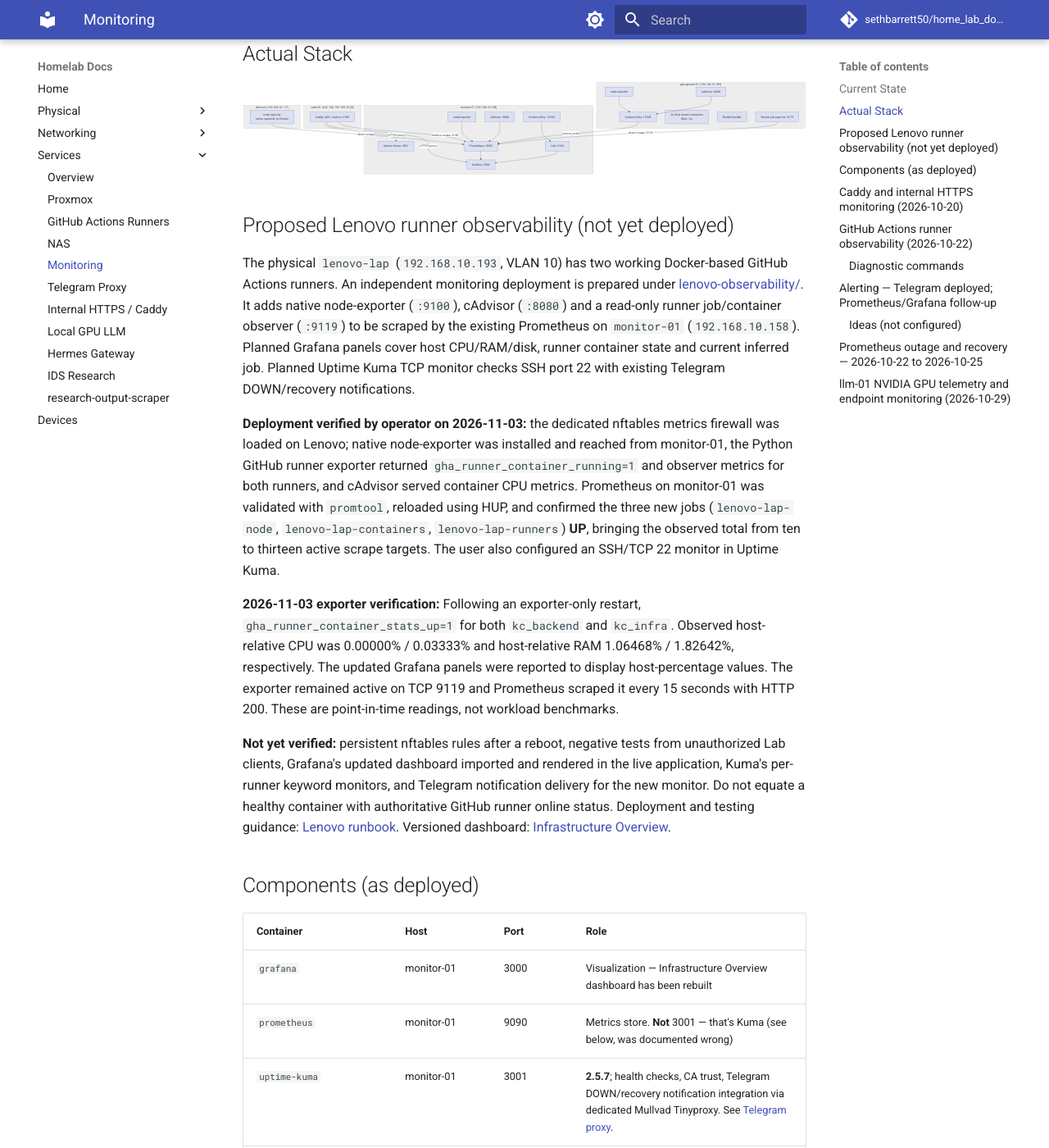
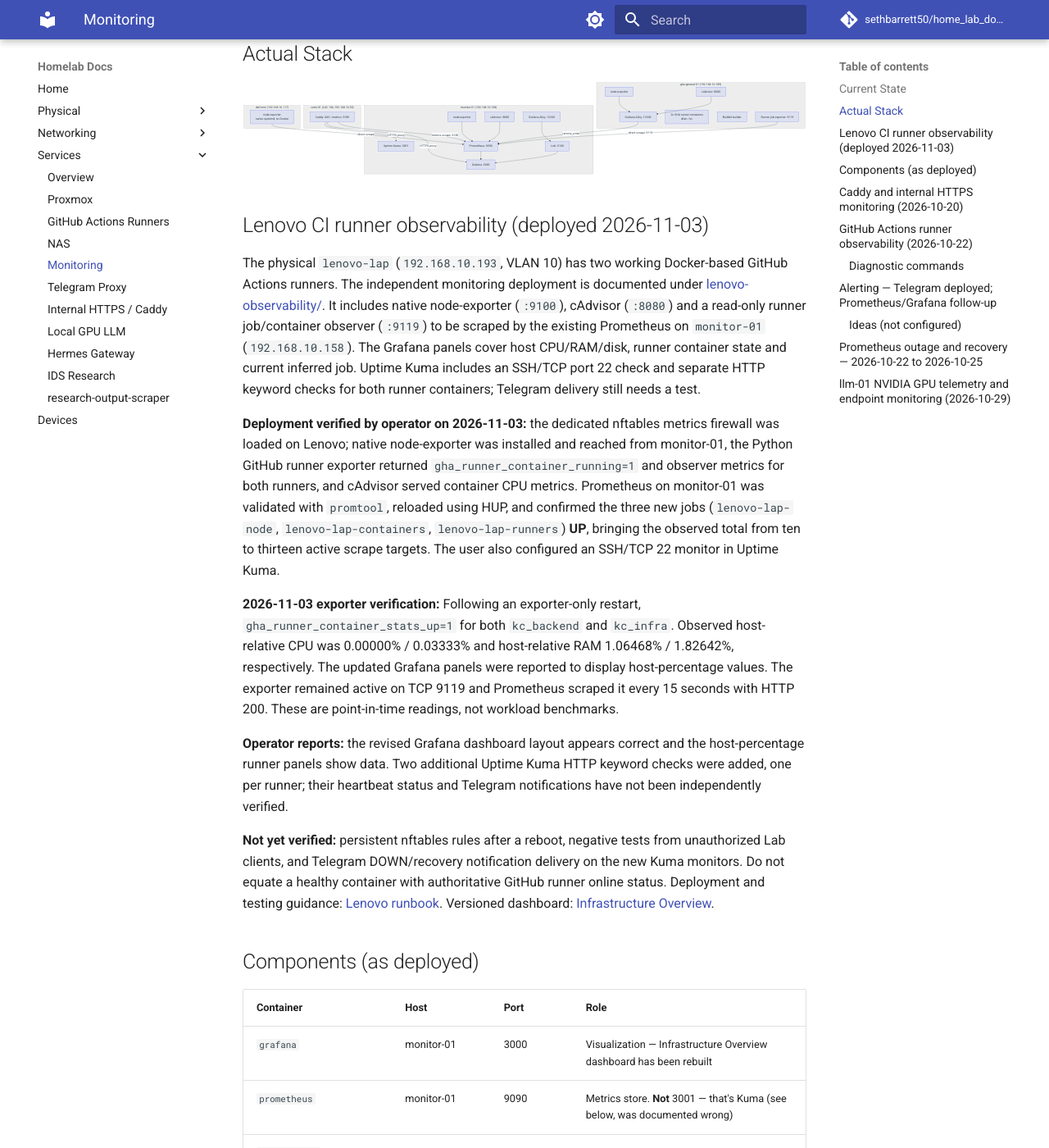
Before and after one commit to sethbarrett50/home_lab_docs, an MkDocs documentation site: the page built from docs/services/monitoring.md, in a window 1280 px wide and 1400 px high, scrolled down 351 px. Shown: the whole window at 82% size. Built offline with MkDocs 1.6.1 and Material for MkDocs 9.7.7, drawn with Linux system fonts in a browser that asks for light colours; comment, search, counter and statistics services are not loaded.

Commit message:
docs(monitoring): mark Lenovo observability deployed and two Kuma runner checks configured

````diff
--- a/docs/services/monitoring.md
+++ b/docs/services/monitoring.md
@@ -57,17 +57,17 @@
     LOKI --> GF
 ```
 
-## Proposed Lenovo runner observability (not yet deployed)
+## Lenovo CI runner observability (deployed 2026-11-03)
 
 The physical `lenovo-lap` (`192.168.10.193`, VLAN 10) has two working
-Docker-based GitHub Actions runners. An independent monitoring deployment is
-prepared under [lenovo-observability/](lenovo-observability/README.md).
-It adds native node-exporter (`:9100`), cAdvisor (`:8080`) and a
+Docker-based GitHub Actions runners. The independent monitoring deployment is
+documented under [lenovo-observability/](lenovo-observability/README.md).
+It includes native node-exporter (`:9100`), cAdvisor (`:8080`) and a
 read-only runner job/container observer (`:9119`) to be scraped by the
-existing Prometheus on `monitor-01` (`192.168.10.158`). Planned Grafana
+existing Prometheus on `monitor-01` (`192.168.10.158`). The Grafana
 panels cover host CPU/RAM/disk, runner container state and current inferred
-job. Planned Uptime Kuma TCP monitor checks SSH port 22 with existing Telegram
-DOWN/recovery notifications.
+job. Uptime Kuma includes an SSH/TCP port 22 check and separate HTTP keyword
+checks for both runner containers; Telegram delivery still needs a test.
 
 **Deployment verified by operator on 2026-11-03:** the dedicated nftables
 metrics firewall was loaded on Lenovo; native node-exporter was installed
@@ -88,10 +88,14 @@
 on TCP 9119 and Prometheus scraped it every 15 seconds with HTTP 200.
 These are point-in-time readings, not workload benchmarks.
 
+**Operator reports:** the revised Grafana dashboard layout appears correct
+and the host-percentage runner panels show data. Two additional Uptime Kuma
+HTTP keyword checks were added, one per runner; their heartbeat status and
+Telegram notifications have not been independently verified.
+
 **Not yet verified:** persistent nftables rules after a reboot, negative
-tests from unauthorized Lab clients, Grafana's updated dashboard imported
-and rendered in the live application, Kuma's per-runner keyword monitors,
-and Telegram notification delivery for the new monitor. Do not equate a
+tests from unauthorized Lab clients, and Telegram DOWN/recovery notification
+delivery on the new Kuma monitors. Do not equate a
 healthy container with authoritative GitHub runner online status.
 Deployment and testing guidance: [Lenovo runbook](lenovo-observability/README.md).
 Versioned dashboard: [Infrastructure Overview](dashboards/infra-overview.json).
````
